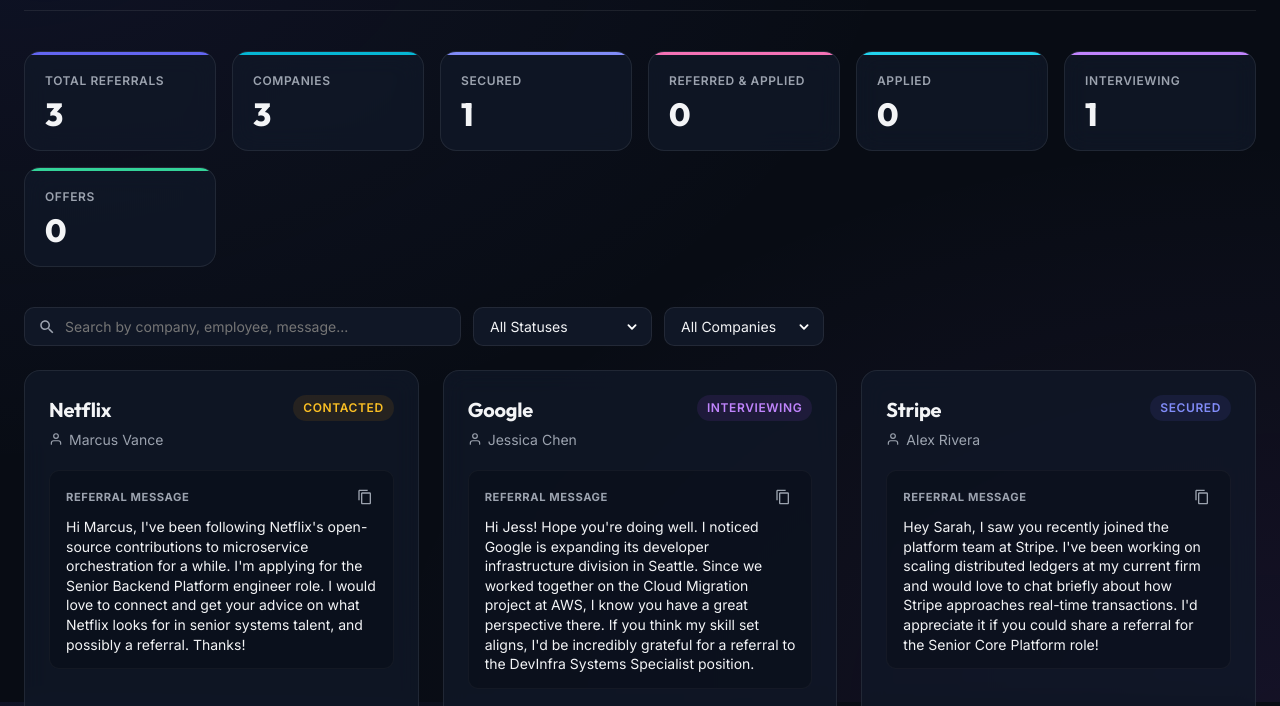
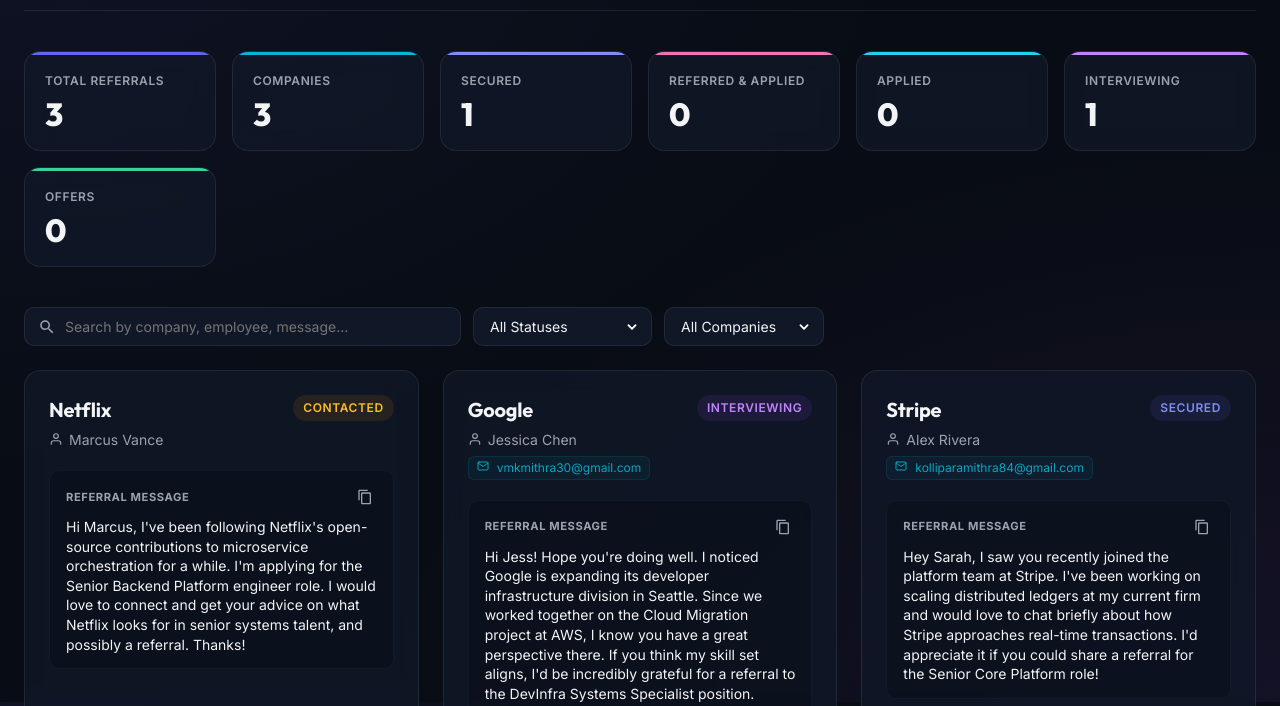
Before and after one commit to KolliparaVMKMithra/referral-portal, a plain HTML site: page index.html in a window 1280 px wide. Shown: the part 98-804 px from the top of the page. Drawn offline with Linux system fonts and the light colour scheme.

Commit message:
added job link and email

```diff
--- a/app.js
+++ b/app.js
@@ -16,7 +16,9 @@ const txtReferralId = document.getElementById('txtReferralId');
 const txtCompany = document.getElementById('txtCompany');
 const txtEmployeeName = document.getElementById('txtEmployeeName');
 const txtLinkedIn = document.getElementById('txtLinkedIn');
+const txtJobLink = document.getElementById('txtJobLink');
 const selStatus = document.getElementById('selStatus');
+const selAppliedEmail = document.getElementById('selAppliedEmail');
 const txtMessage = document.getElementById('txtMessage');
 
 // Control Elements
@@ -80,7 +82,9 @@ function loadData() {
         company: 'Stripe',
         name: 'Alex Rivera',
         linkedin: 'https://linkedin.com/in/alex-rivera-stripe-demo',
+        jobLink: 'https://stripe.com/jobs/senior-core-platform',
         status: 'secured',
+        appliedEmail: 'kolliparamithra84@gmail.com',
         message: "Hey Sarah, I saw you recently joined the platform team at Stripe. I've been working on scaling distributed ledgers at my current firm and would love to chat briefly about how Stripe approaches real-time transactions. I'd appreciate it if you could share a referral for the Senior Core Platform role!",
         createdAt: new Date(Date.now() - 1000 * 60 * 60 * 24 * 5).toISOString(), // 5 days ago
         updatedAt: new Date(Date.now() - 1000 * 60 * 60 * 24 * 5).toISOString()
@@ -90,7 +94,9 @@ function loadData() {
         company: 'Google',
         name: 'Jessica Chen',
         linkedin: 'https://linkedin.com/in/jessica-chen-google-demo',
+        jobLink: 'https://google.com/about/careers/devinfra',
         status: 'interviewing',
+        appliedEmail: 'vmkmithra30@gmail.com',
         message: "Hi Jess! Hope you're doing well. I noticed Google is expanding its developer infrastructure division in Seattle. Since we worked together on the Cloud Migration project at AWS, I know you have a great perspective there. If you think my skill set aligns, I'd be incredibly grateful for a referral to the DevInfra Systems Specialist position.",
         createdAt: new Date(Date.now() - 1000 * 60 * 60 * 24 * 14).toISOString(), // 14 days ago
         updatedAt: new Date(Date.now() - 1000 * 60 * 60 * 24 * 2).toISOString()
@@ -100,7 +106,9 @@ function loadData() {
         company: 'Netflix',
         name: 'Marcus Vance',
         linkedin: 'https://linkedin.com/in/marcus-vance-netflix-demo',
+        jobLink: '',
         status: 'contacted',
+        appliedEmail: '',
         message: "Hi Marcus, I've been following Netflix's open-source contributions to microservice orchestration for a while. I'm applying for the Senior Backend Platform engineer role. I would love to connect and get your advice on what Netflix looks for in senior systems talent, and possibly a referral. Thanks!",
         createdAt: new Date(Date.now() - 1000 * 60 * 60 * 24 * 1).toISOString(), // 1 day ago
         updatedAt: new Date(Date.now() - 1000 * 60 * 60 * 24 * 1).toISOString()
@@ -266,6 +274,29 @@ function createCardElement(r) {
        </a>`
     : '';
 
+  // Prepare Job Link element
+  const hasJobLink = r.jobLink && r.jobLink.trim() !== '';
+  const jobLinkButton = hasJobLink
+    ? `<a href="${escapeHTML(r.jobLink)}" target="_blank" rel="noopener noreferrer" class="card-btn" title="Open Job Posting">
+         <svg viewBox="0 0 24 24" fill="none" stroke="currentColor" stroke-width="2" stroke-linecap="round" stroke-linejoin="round">
+           <path d="M18 13v6a2 2 0 0 1-2 2H5a2 2 0 0 1-2-2V8a2 2 0 0 1 2-2h6"></path>
+           <polyline points="15 3 21 3 21 9"></polyline>
+           <line x1="10" y1="14" x2="21" y2="3"></line>
+         </svg>
+       </a>`
+    : '';
+
+  // Prepare Applied Email element
+  const hasAppliedEmail = r.appliedEmail && r.appliedEmail.trim() !== '';
+  const appliedEmailMarkup = hasAppliedEmail
+    ? `<span class="applied-email-info" title="Applied via ${escapeHTML(r.appliedEmail)}">
+         <svg width="12" height="12" viewBox="0 0 24 24" fill="none" stroke="currentColor" stroke-width="2" stroke-linecap="round" stroke-linejoin="round" style="display:inline; margin-top:-2.5px; vertical-align:middle; margin-right:4px;">
+           <path d="M4 4h16c1.1 0 2 .9 2 2v12c0 1.1-.9 2-2 2H4c-1.1 0-2-.9-2-2V6c0-1.1.9-2 2-2z"></path>
+           <polyline points="22,6 12,13 2,6"></polyline>
+         </svg>${escapeHTML(r.appliedEmail)}
+       </span>`
+    : '';
+
   card.innerHTML = `
     <div class="card-header">
       <div class="card-company-info">
@@ -277,6 +308,7 @@ function createCardElement(r) {
           </svg>
           ${escapeHTML(r.name)}
         </span>
+        ${appliedEmailMarkup}
       </div>
       <span class="status-badge ${statusInfo.class}">${statusInfo.text}</span>
     </div>
@@ -296,6 +328,7 @@ function createCardElement(r) {
     <div class="card-actions">
       <span class="card-meta">Updated: ${formattedDate}</span>
       <div class="external-links">
+        ${jobLinkButton}
         ${linkedinButton}
         <button class="card-btn btn-edit" title="Edit Referral details">
           <svg viewBox="0 0 24 24" fill="currentColor">
@@ -331,7 +364,9 @@ function openModal(id = null) {
       txtCompany.value = ref.company;
       txtEmployeeName.value = ref.name;
       txtLinkedIn.value = ref.linkedin || '';
+      txtJobLink.value = ref.jobLink || '';
       selStatus.value = ref.status;
+      selAppliedEmail.value = ref.appliedEmail || '';
       txtMessage.value = ref.message;
       modalTitleText.textContent = 'Edit Referral Details';
     }
@@ -355,7 +390,9 @@ function handleFormSubmit(e) {
   const companyVal = txtCompany.value.trim();
   const nameVal = txtEmployeeName.value.trim();
   const linkedinVal = txtLinkedIn.value.trim();
+  const jobLinkVal = txtJobLink.value.trim();
   const statusVal = selStatus.value;
+  const appliedEmailVal = selAppliedEmail.value;
   const messageVal = txtMessage.value.trim();
 
   if (!companyVal || !nameVal || !messageVal) {
@@ -374,7 +411,9 @@ function handleFormSubmit(e) {
         company: companyVal,
         name: nameVal,
         linkedin: linkedinVal,
+        jobLink: jobLinkVal,
         status: statusVal,
+        appliedEmail: appliedEmailVal,
         message: messageVal,
         updatedAt: now
       };
@@ -387,7 +426,9 @@ function handleFormSubmit(e) {
       company: companyVal,
       name: nameVal,
       linkedin: linkedinVal,
+      jobLink: jobLinkVal,
       status: statusVal,
+      appliedEmail: appliedEmailVal,
       message: messageVal,
       createdAt: now,
       updatedAt: now
--- a/index.html
+++ b/index.html
@@ -159,6 +159,11 @@
           </div>
 
           <div class="form-group">
+            <label for="txtJobLink" class="form-label">Job Posting / Application Link</label>
+            <input type="url" id="txtJobLink" class="form-input" placeholder="e.g. https://company.com/careers/job-123">
+          </div>
+
+          <div class="form-group">
             <label for="selStatus" class="form-label">Referral Status</label>
             <select id="selStatus" class="form-select">
               <option value="contacted">Contacted</option>
@@ -168,6 +173,15 @@
               <option value="interviewing">Interviewing</option>
               <option value="offer">Offer Received</option>
               <option value="rejected">Rejected</option>
+            </select>
+          </div>
+
+          <div class="form-group">
+            <label for="selAppliedEmail" class="form-label">Applied Email</label>
+            <select id="selAppliedEmail" class="form-select">
+              <option value="">Not Applied / None</option>
+              <option value="kolliparamithra84@gmail.com">kolliparamithra84@gmail.com</option>
+              <option value="vmkmithra30@gmail.com">vmkmithra30@gmail.com</option>
             </select>
           </div>
 
--- a/style.css
+++ b/style.css
@@ -471,6 +471,21 @@ h1, h2, h3, h4 {
   gap: 0.375rem;
 }
 
+.applied-email-info {
+  font-size: 0.75rem;
+  color: var(--accent-cyan);
+  margin-top: 0.35rem;
+  display: inline-flex;
+  align-items: center;
+  gap: 0.25rem;
+  opacity: 0.9;
+  background: rgba(6, 182, 212, 0.06);
+  padding: 0.125rem 0.5rem;
+  border-radius: var(--border-radius-sm);
+  border: 1px solid rgba(6, 182, 212, 0.15);
+  align-self: flex-start;
+}
+
 .status-badge {
   padding: 0.25rem 0.625rem;
   border-radius: 9999px;
```
